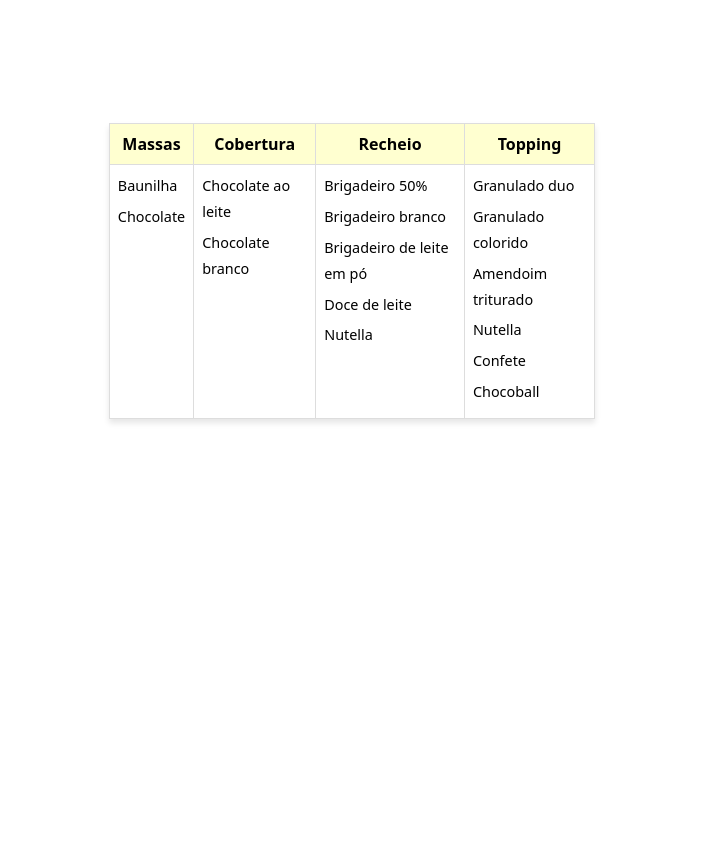
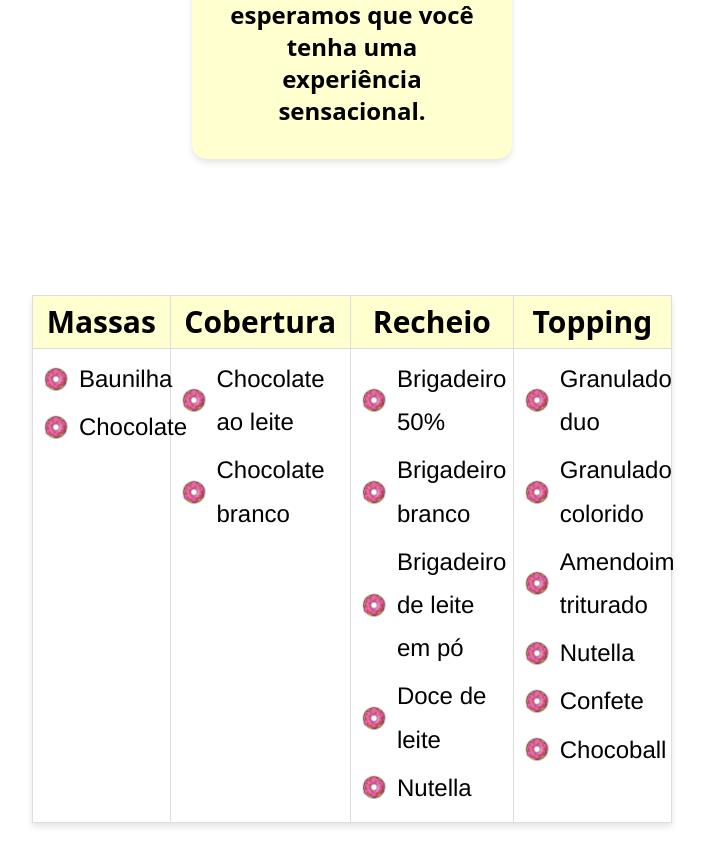
Before and after one commit to RamonFVM/LandingPage-FormigaDonuts, a Vue app: page / in a window 1280 px wide. Shown: the part 2101-2966 px from the top of the page, without its empty margins (288-992 px from the left). Before the commit the page ends 2772 px from the top, so only its background shows below. Built offline with nearby package versions, Linux system fonts and the light colour scheme.

Commit message:
reajuste no layout da tabela

```diff
--- a/src/components/ListProducts.vue
+++ b/src/components/ListProducts.vue
@@ -1,34 +1,54 @@
 <template>
   <div class="table-container">
-    <table class="w-1/2 border-collapse shadow-md my-5">
+    <table class="w-3/4 border-collapse shadow-md my-5">
       <thead>
         <tr>
-          <th class="bg-[#ffffd0] p-2 text-left border border-gray-300">Massas</th>
-          <th class="bg-[#ffffd0] p-2 text-left border border-gray-300">Cobertura</th>
-          <th class="bg-[#ffffd0] p-2 text-left border border-gray-300">Recheio</th>
-          <th class="bg-[#ffffd0] p-2 text-left border border-gray-300">Topping</th>
+          <th class="bg-[#ffffd0] p-6 text-left border font-sans text-3xl border-gray-300">Massas</th>
+          <th class="bg-[#ffffd0] p-6 text-left border font-sans text-3xl border-gray-300">Cobertura</th>
+          <th class="bg-[#ffffd0] p-6 text-left border font-sans text-3xl border-gray-300">Recheio</th>
+          <th class="bg-[#ffffd0] p-6 text-left border font-sans text-3xl border-gray-300">Topping</th>
         </tr>
       </thead>
       <tbody>
-        <tr class="hover:bg-gray-50">
+        <tr>
           <td class="p-2">
             <ul class="list-none p-0 m-0 flex flex-col">
-              <li v-for="(massa, index) in massas" :key="index" class="mb-1 text-sm leading-6">{{ massa }}</li>
+              <li v-for="(massa, index) in massas" :key="index" class="mb-1 text-sm leading-6">
+                <div class="flex items-center">
+                  <img :src="require('@/assets/donuts.png')" class="rotating-image" alt="Mini Donut" />
+                  <span class="ml-2">{{ massa }}</span>
+                </div>
+              </li>
             </ul>
           </td>
           <td class="p-2">
             <ul class="list-none p-0 m-0 flex flex-col">
-              <li v-for="(cobertura, index) in coberturas" :key="index" class="mb-1 text-sm leading-6">{{ cobertura }}</li>
+              <li v-for="(cobertura, index) in coberturas" :key="index" class="mb-1 text-sm leading-6">
+                <div class="flex items-center">
+                  <img :src="require('@/assets/donuts.png')" class="rotating-image" alt="Mini Donut" />
+                  <span class="ml-2">{{ cobertura }}</span>
+                </div>
+              </li>
             </ul>
           </td>
           <td class="p-2">
             <ul class="list-none p-0 m-0 flex flex-col">
-              <li v-for="(recheio, index) in recheios" :key="index" class="mb-1 text-sm leading-6">{{ recheio }}</li>
+              <li v-for="(recheio, index) in recheios" :key="index" class="mb-1 text-sm leading-6">
+                <div class="flex items-center">
+                  <img :src="require('@/assets/donuts.png')" class="rotating-image" alt="Mini Donut" />
+                  <span class="ml-2">{{ recheio }}</span>
+                </div>
+              </li>
             </ul>
           </td>
           <td class="p-2">
             <ul class="list-none p-0 m-0 flex flex-col">
-              <li v-for="(topping, index) in toppings" :key="index" class="mb-1 text-sm leading-6">{{ topping }}</li>
+              <li v-for="(topping, index) in toppings" :key="index" class="mb-1 text-sm leading-6">
+                <div class="flex items-center">
+                  <img :src="require('@/assets/donuts.png')" class="rotating-image" alt="Mini Donut" />
+                  <span class="ml-2">{{ topping }}</span>
+                </div>
+              </li>
             </ul>
           </td>
         </tr>
@@ -64,7 +84,6 @@ export default {
 </script>
 
 <style scoped>
-
 .table-container {
   display: flex;
   justify-content: center;
@@ -73,7 +92,7 @@ export default {
 }
 
 table {
-  width: 38%;
+  width: 50%;
   border-collapse: collapse;
   box-shadow: 0 4px 6px rgba(0, 0, 0, 0.1);
   margin: 20px 0;
@@ -84,10 +103,6 @@ th, td {
   padding: 8px;
   text-align: left;
   border: 1px solid #ddd;
-}
-
-tbody tr:hover {
-  background-color: #f9f9f9;
 }
 
 ul {
@@ -101,8 +116,9 @@ ul {
 
 li {
   margin-bottom: 5px;
-  font-size: 0.9rem;
+  font-size: 1.5rem;
   line-height: 1.8;
+  font-family: 'Franklin Gothic Medium', 'Arial Narrow', Arial, sans-serif;
 }
 
 th {
@@ -116,4 +132,25 @@ td {
 th, td {
   vertical-align: top;
 }
+
+
+
+@keyframes rotate {
+  0% {
+    transform: rotate(0deg);
+  }
+  100% {
+    transform: rotate(360deg);
+  }
+}
+
+.rotating-image {
+  width: 30px;
+  height: 30px;
+  animation: rotate 5s infinite linear;
+}
+
+.ml-2 {
+  margin-left: 8px;
+}
 </style>
--- a/src/components/MyBody.vue
+++ b/src/components/MyBody.vue
@@ -27,7 +27,7 @@
       </div>
     </div>
 
-    <div class="bg-[#ffffd0] p-8 rounded-lg shadow-lg max-w-2xl w-3/4 flex justify-center items-center m-0 z-10 mx-auto">
+    <div class="bg-[#ffffd0] p-8 rounded-lg shadow-lg max-w-2xl w-1/4 flex justify-center items-center m-0  z-10 mx-auto">
       <p class="text-center font-bold text-2xl">
         O preparo é feito com todo os cuidados possíveis, para que você possa ter a melhor experiência possível, espero que gostem dos nossos produtos! <br />
         Confira um pouco do que temos e esperamos que você tenha uma experiência sensacional.
```
